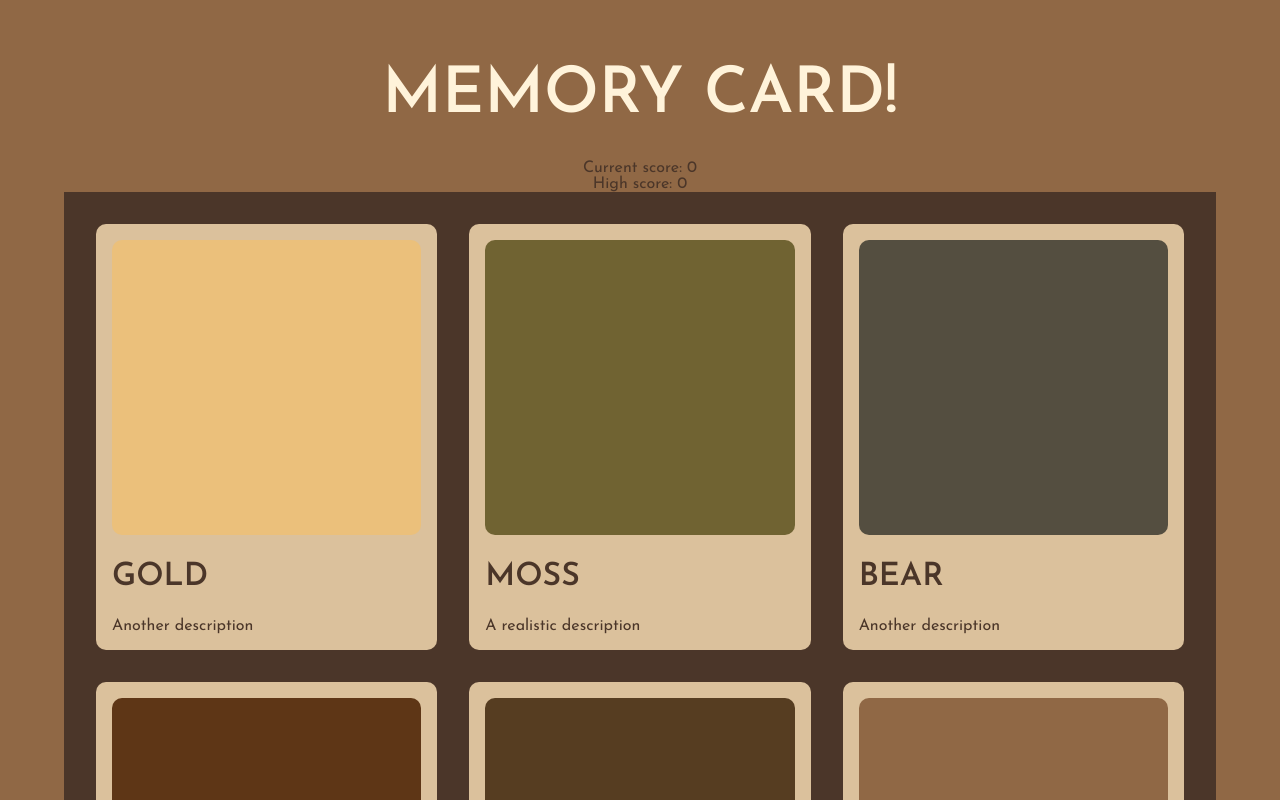
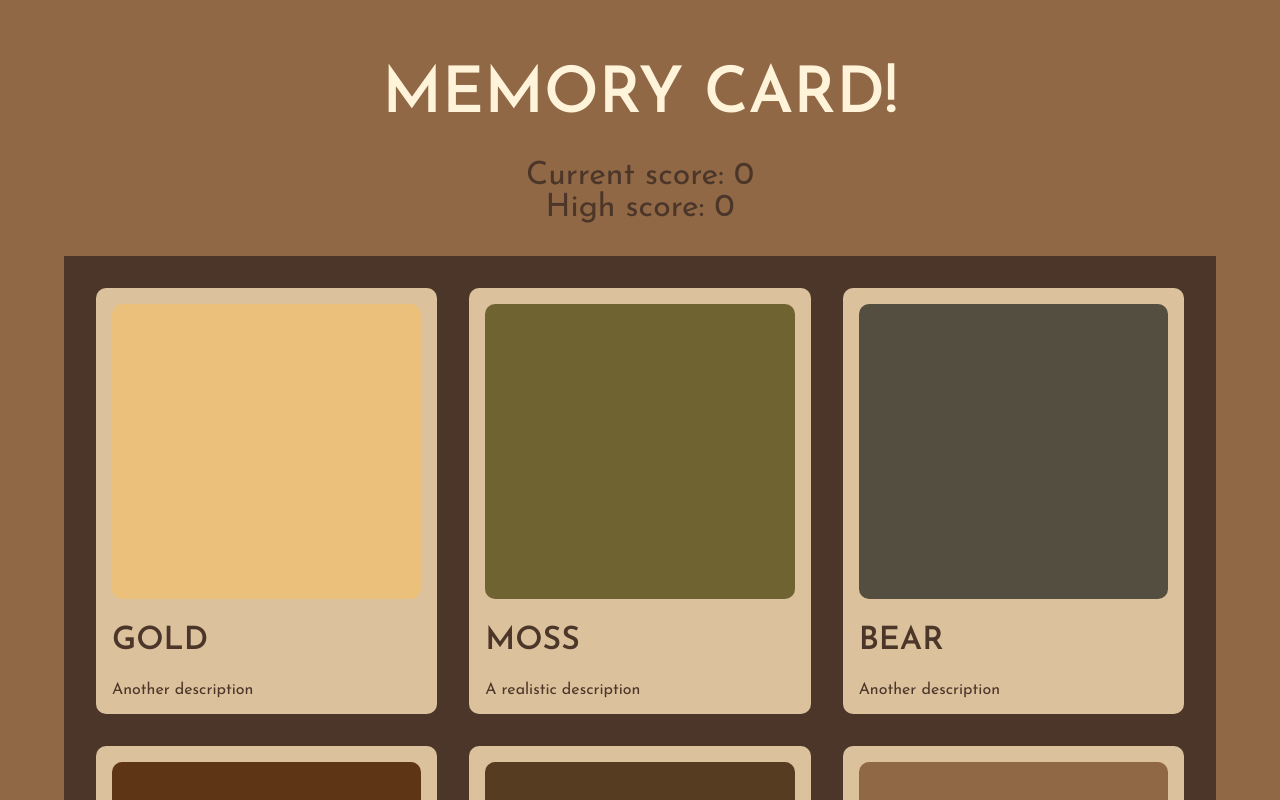
Before and after one commit to tramio/TOP-memory-card, a React (Create React App) app: page / in a window 1280 px wide. Shown: the top 800 px of the page. Built offline with nearby package versions, Linux system fonts and the light colour scheme.

Commit message:
edit styling, fix README

```diff
--- a/src/styles/style.css
+++ b/src/styles/style.css
@@ -46,6 +46,7 @@ img {
 .deck {
   height: auto;
   width: 90vw;
+  margin-top: 2rem;
   padding: 2rem;
   display: grid;
   grid-template-rows: repeat(auto-fill, 1fr);
@@ -67,3 +68,13 @@ img {
 .card h1 {
   color: var(--color-3);
 }
+
+.card:hover {
+  transform: rotate(3deg);
+  transition: all 0.3s;
+  cursor: pointer;
+}
+
+main>p {
+  font-size: clamp(1.5rem, -0.875rem + 8.333vw, 2rem);
+}
```
Also changed, not shown: 1 other file (tests, documents, lock files or other folders).
